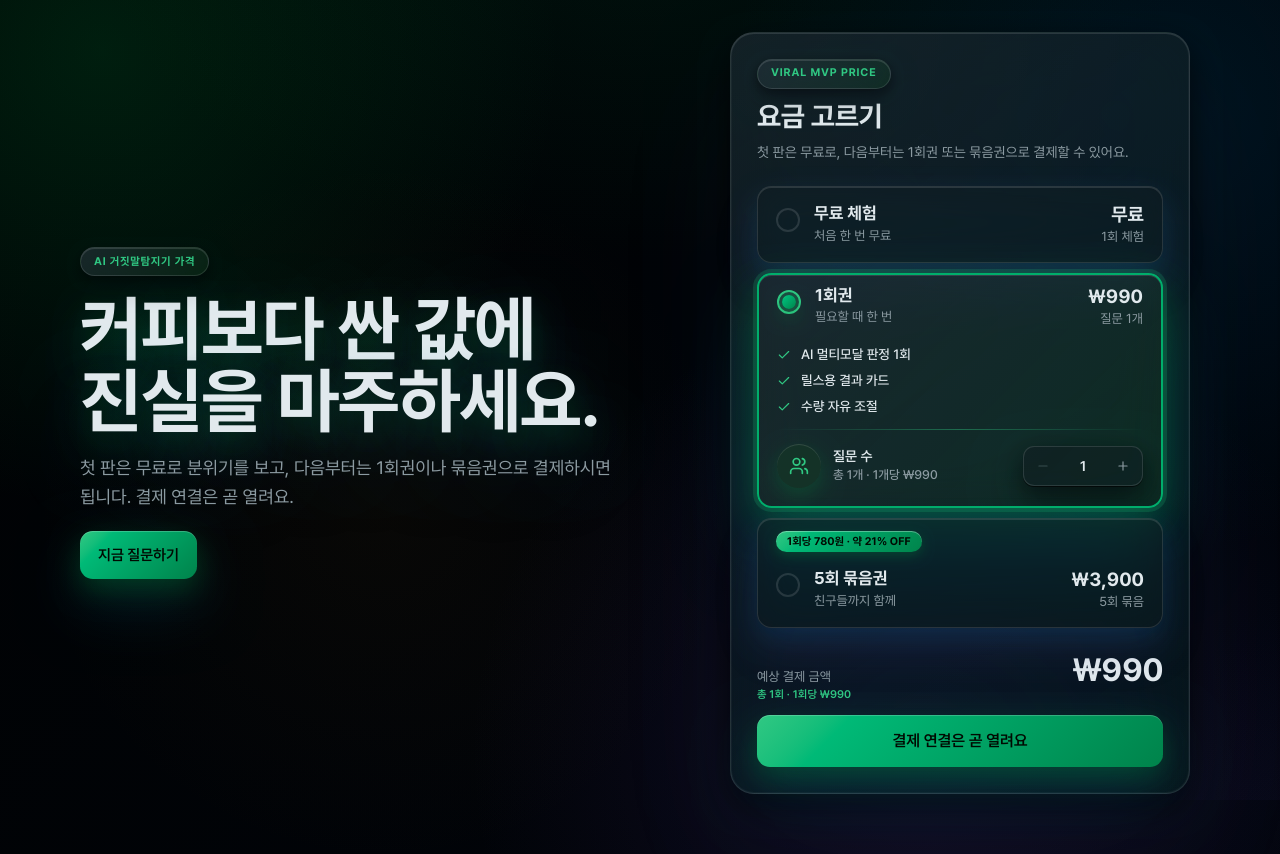
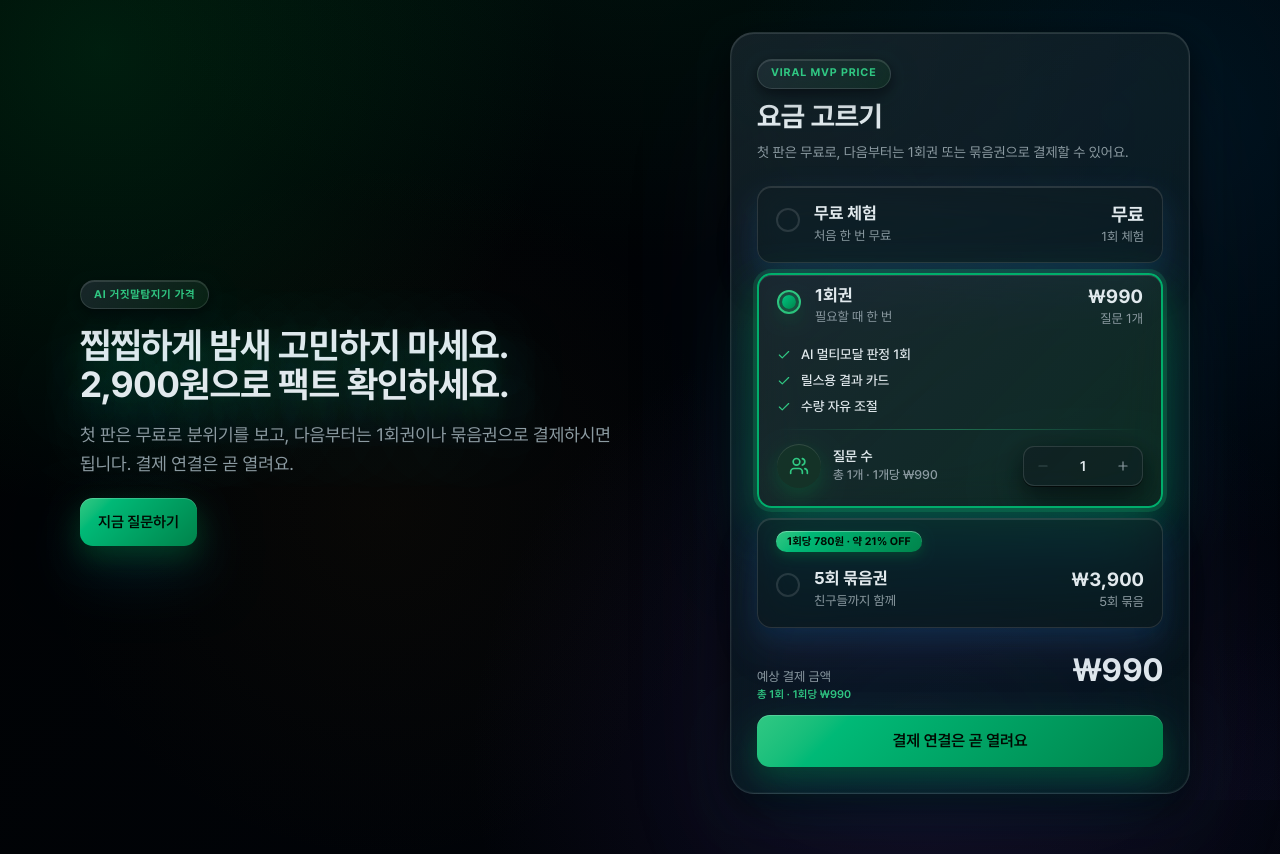
Before and after one commit to 0mininseoul/ai-lie-detector, a Next.js app: page /price in a window 1280 px wide. Built offline with nearby package versions, Linux system fonts and the light colour scheme.

Commit message:
Update price page headline copy

```diff
--- a/src/app/price/page.tsx
+++ b/src/app/price/page.tsx
@@ -13,7 +13,10 @@ export default function PricePage() {
       <section className={styles.hero} aria-labelledby="price-title">
         <div className={styles.copy}>
           <span className={styles.kicker}>AI 거짓말탐지기 가격</span>
-          <h1 id="price-title">커피보다 싼 값에 진실을 마주하세요.</h1>
+          <h1 id="price-title">
+            <span className={styles.headlineLine}>찝찝하게 밤새 고민하지 마세요.</span>
+            <span className={styles.headlineLine}>2,900원으로 팩트 확인하세요.</span>
+          </h1>
           <p>
             첫 판은 무료로 분위기를 보고, 다음부터는 1회권이나 묶음권으로
             결제하시면 됩니다. 결제 연결은 곧 열려요.
--- a/src/app/price/price.module.css
+++ b/src/app/price/price.module.css
@@ -49,6 +49,10 @@
   text-shadow: var(--text-shadow-display);
   text-wrap: balance;
   word-break: keep-all;
+}
+
+.headlineLine {
+  display: block;
 }
 
 .copy p {
@@ -107,7 +111,13 @@
   }
 
   .copy h1 {
-    font-size: clamp(56px, 5.6vw, 88px);
+    max-width: none;
+    font-size: clamp(34px, 3.4vw, 36px);
+    line-height: 1.08;
+  }
+
+  .headlineLine {
+    white-space: nowrap;
   }
 
   .copy p {
```
